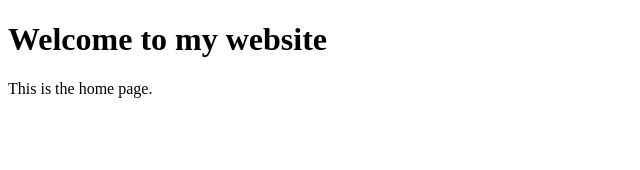
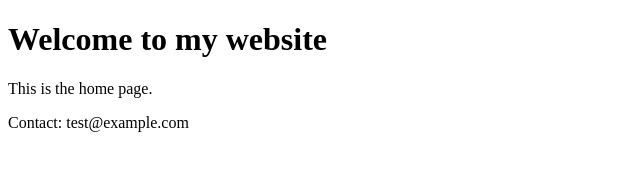
Before and after one commit to dakshydv/git-assignment, a plain HTML site: page index.html in a window 1280 px wide. Shown: the whole page, without its empty margins (0-640 px from the left). Drawn offline with Linux system fonts and the light colour scheme.

Commit message:
Added contact line to home page

```diff
--- a/index.html
+++ b/index.html
@@ -8,3 +8,4 @@
   <p>This is the home page.</p>
 </body>
 </html>
+<p>Contact: test@example.com</p>
```
